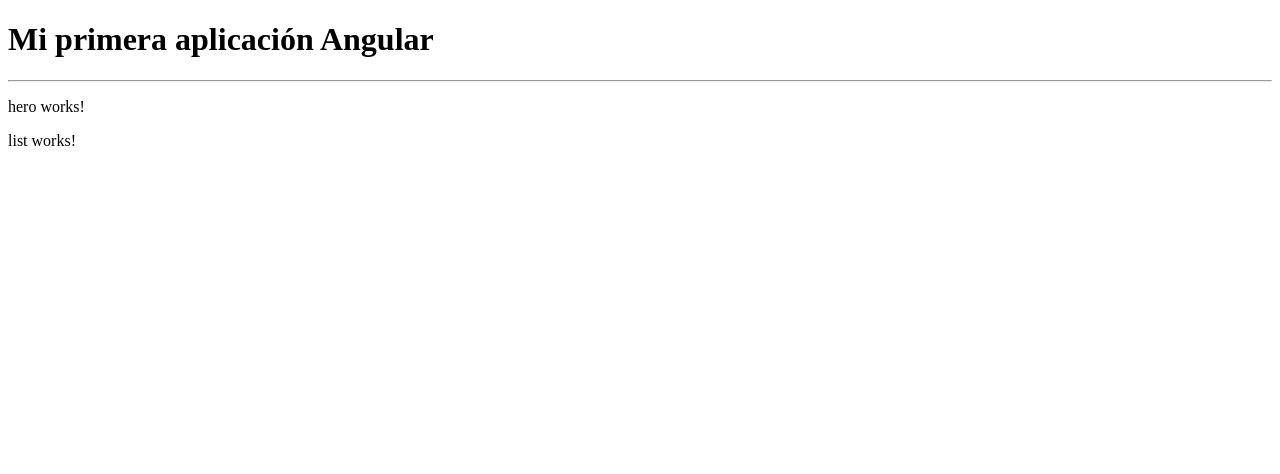
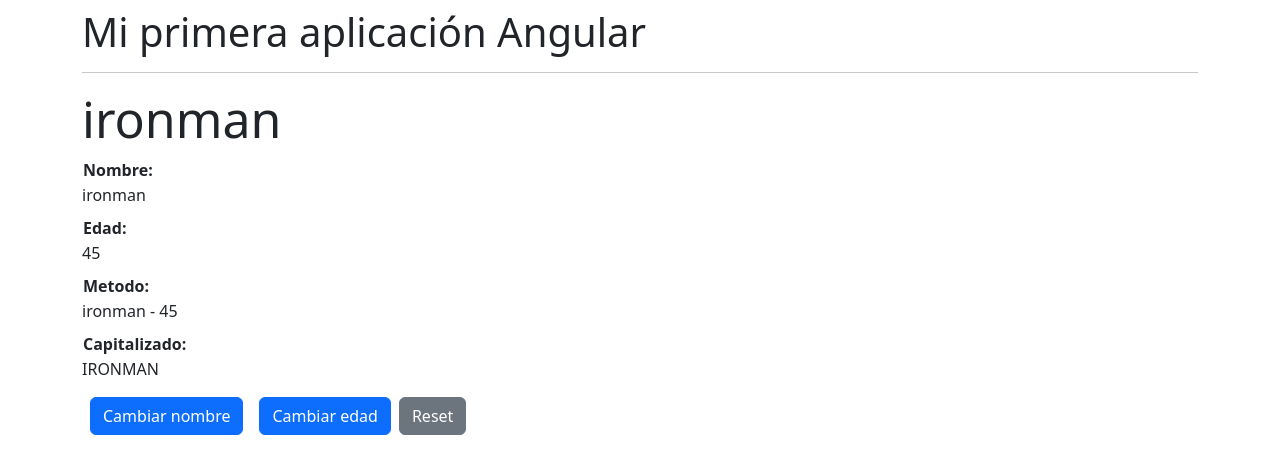
Before and after one commit to criquelmes/angular-bases-modulos, an Angular app: page / in a window 1280 px wide. Shown: the top 474 px of the page. Built offline with nearby package versions, Linux system fonts and the light colour scheme.

Commit message:
Sección 4: One way data binding y directiva *ngif

```diff
--- a/src/app/app.component.html
+++ b/src/app/app.component.html
@@ -2,4 +2,4 @@
 <hr>
 <!-- <app-counter></app-counter> -->
 <app-heroes-hero></app-heroes-hero>
-<app-heroes-list></app-heroes-list>
+<!-- <app-heroes-list></app-heroes-list> -->
--- a/src/app/heroes/hero/hero.component.css
+++ b/src/app/heroes/hero/hero.component.css
@@ -0,0 +1,8 @@
+h1 {
+  font-size: 50px;
+}
+
+td {
+  font-size: 1rem;
+  font-weight: bold;
+}
--- a/src/app/heroes/hero/hero.component.html
+++ b/src/app/heroes/hero/hero.component.html
@@ -1 +1,21 @@
-<p>hero works!</p>
+<h1>{{name}}</h1>
+
+<dl>
+  <td>Nombre: </td>
+  <dd>{{name}}</dd>
+
+  <td>Edad: </td>
+  <dd>{{age}}</dd>
+
+  <td>Metodo: </td>
+  <dd>{{getHeroDescription()}}</dd>
+
+  <td>Capitalizado: </td>
+  <dd>{{capitalizedName}}</dd>
+</dl>
+
+<button *ngIf="name !== 'spiderman'"
+class="btn btn-primary mx-2" (click)="changeHero()">Cambiar nombre</button>
+<button *ngIf="age !== 25"
+class="btn btn-primary mx-2" (click)="changeAge()">Cambiar edad</button>
+<button class="btn btn-secondary" (click)="reset()">Reset</button>
--- a/src/app/heroes/hero/hero.component.ts
+++ b/src/app/heroes/hero/hero.component.ts
@@ -7,4 +7,28 @@ import { Component } from '@angular/core';
   templateUrl: './hero.component.html',
   styleUrl: './hero.component.css',
 })
-export class HeroComponent {}
+export class HeroComponent {
+  public name: string = 'ironman';
+  public age: number = 45;
+
+  get capitalizedName(): string {
+    return this.name.toUpperCase();
+  }
+
+  getHeroDescription(): string {
+    return `${this.name} - ${this.age}`;
+  }
+
+  changeHero(): void {
+    this.name = 'spiderman';
+  }
+
+  changeAge(): void {
+    this.age = 25;
+  }
+
+  reset(): void {
+    this.name = 'ironman';
+    this.age = 45;
+  }
+}
--- a/src/index.html
+++ b/src/index.html
@@ -6,8 +6,9 @@
   <base href="/">
   <meta name="viewport" content="width=device-width, initial-scale=1">
   <link rel="icon" type="image/x-icon" href="favicon.ico">
+  <link href="https://cdn.jsdelivr.net/npm/bootstrap@5.3.3/dist/css/bootstrap.min.css" rel="stylesheet" integrity="sha384-QWTKZyjpPEjISv5WaRU9OFeRpok6YctnYmDr5pNlyT2bRjXh0JMhjY6hW+ALEwIH" crossorigin="anonymous">
 </head>
-<body>
+<body class="container pt-2">
   <app-root></app-root>
 </body>
 </html>
```
